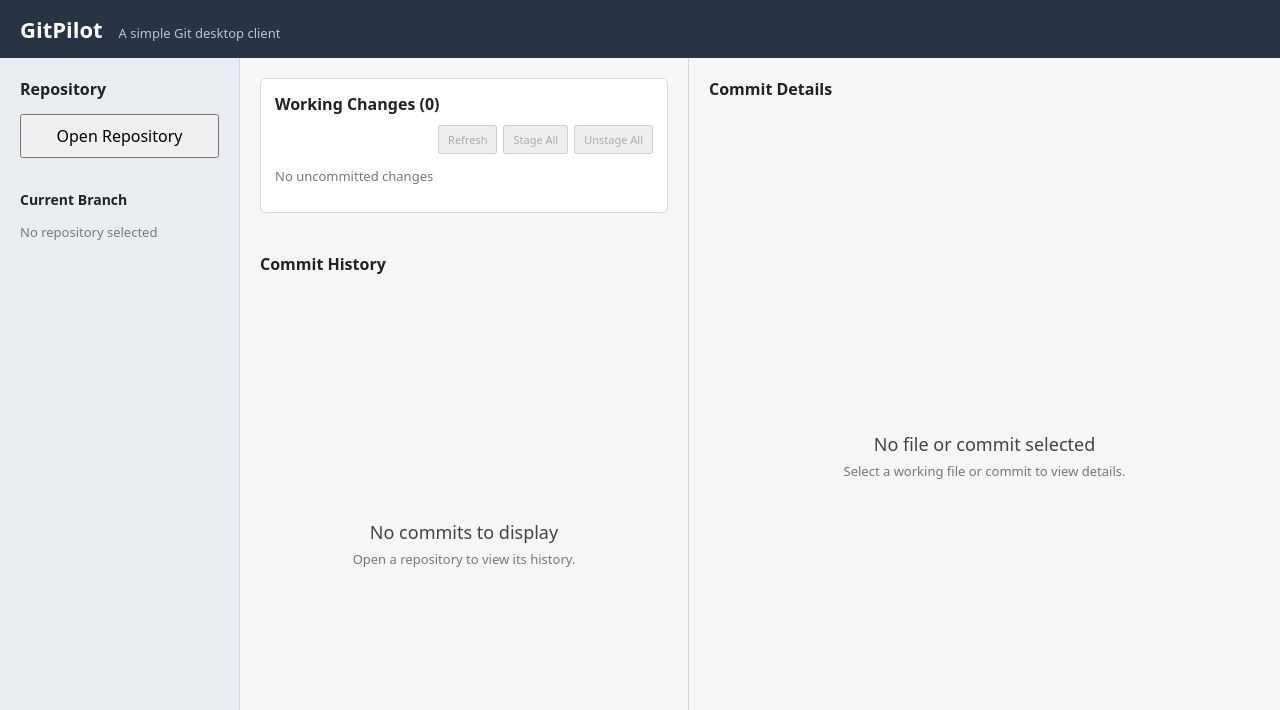
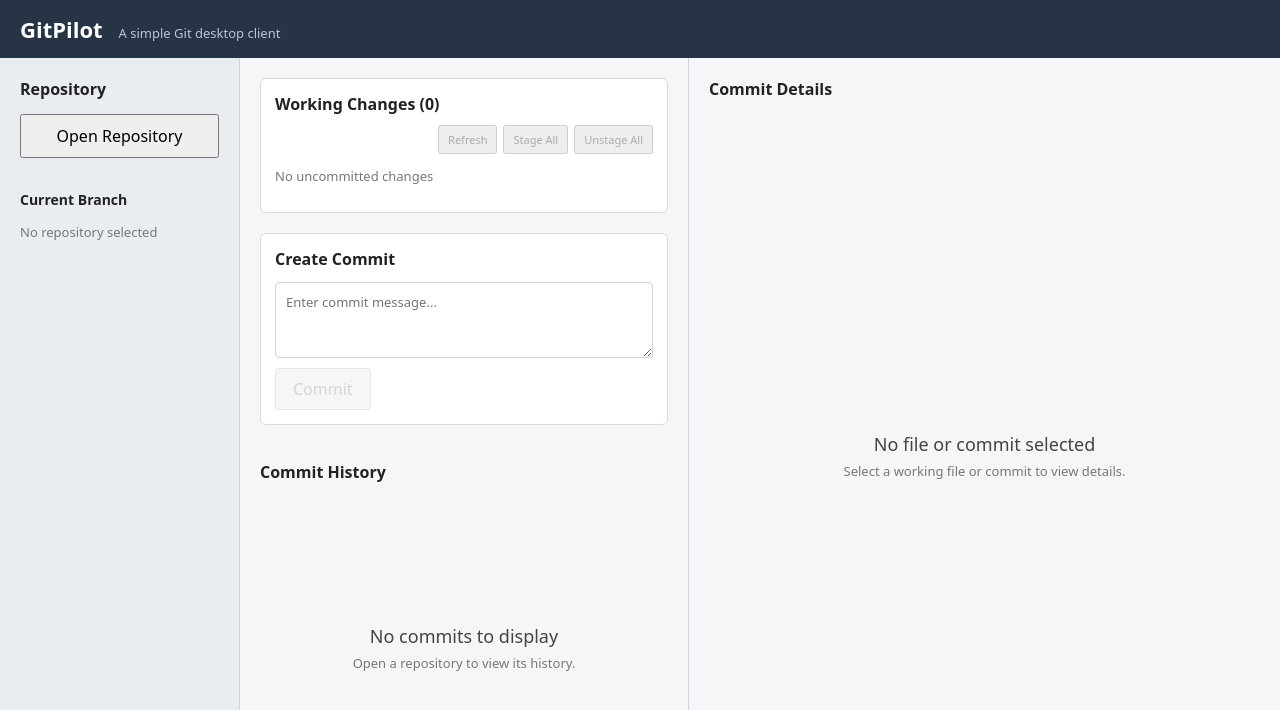
Before and after one commit to opteryx/gitpilot, a React (Vite) app: page / in a window 1280 px wide. Shown: the top 710 px of the page. Built offline with nearby package versions, Linux system fonts and the light colour scheme.

Commit message:
Add commit creation functionality

```diff
--- a/src/App.css
+++ b/src/App.css
@@ -59,7 +59,7 @@ button {
 .app-main {
 	display: grid;
 	grid-template-columns: 240px minmax(0, 35%) minmax(0, 1fr);
-	grid-template-rows: auto minmax(0, 1fr);
+	grid-template-rows: auto auto minmax(0, 1fr);
 	flex: 1;
 	min-height: 0;
 	overflow: hidden;
@@ -67,7 +67,7 @@ button {
 
 .sidebar {
 	grid-column: 1;
-	grid-row: 1 / 3;
+	grid-row: 1 / 4;
 	padding: 20px;
 	background: #e9edf2;
 	border-right: 1px solid #cdd5de;
@@ -83,7 +83,7 @@ button {
 
 .history-panel {
 	grid-column: 2;
-	grid-row: 2;
+	grid-row: 3;
 	display: flex;
 	flex-direction: column;
 	min-width: 0;
@@ -94,7 +94,7 @@ button {
 
 .details-panel {
 	grid-column: 3;
-	grid-row: 1 / 3;
+	grid-row: 1 / 4;
 	display: flex;
 	flex-direction: column;
 	min-width: 0;
@@ -386,7 +386,7 @@ button {
 @media (min-width: 701px) and (max-width: 1200px) {
 	.app-main {
 		grid-template-columns: minmax(0, 1fr) minmax(0, 2fr);
-		grid-template-rows: auto minmax(0, 1fr);
+		grid-template-rows: auto auto minmax(0, 1fr);
 	}
 
 	.sidebar {
@@ -398,7 +398,7 @@ button {
 
 	.history-panel {
 		grid-column: 1;
-		grid-row: 2;
+		grid-row: 2 / 4;
 		padding: 14px;
 		background: #e9edf2;
 		border-right: 1px solid #cdd5de;
@@ -412,9 +412,14 @@ button {
 
 	.details-panel {
 		grid-column: 2;
-		grid-row: 2;
+		grid-row: 3;
 		padding: 14px;
 		border-left: none;
+	}
+
+	.commit-panel-container {
+		grid-column: 2;
+		grid-row: 2;
 	}
 }
 
@@ -529,11 +534,11 @@ button {
 	cursor: default;
 }
 .working-changes-actions {
-    display: flex;
-    flex-wrap: wrap;
-    align-items: center;
-    justify-content: flex-end;
-    gap: 6px;
+	display: flex;
+	flex-wrap: wrap;
+	align-items: center;
+	justify-content: flex-end;
+	gap: 6px;
 }
 
 .working-changes-actions button {
@@ -542,9 +547,60 @@ button {
 	white-space: nowrap;
 }
 
+/* Create commit */
+
+.commit-panel-container {
+	grid-column: 2;
+	grid-row: 2;
+	min-width: 0;
+}
+
+.commit-panel {
+	padding: 14px;
+	margin: 0 20px 16px;
+	background: white;
+	border: 1px solid #d5dbe3;
+	border-radius: 6px;
+}
+
+.commit-panel h2 {
+	margin: 0 0 12px;
+	font-size: 16px;
+}
+
+.commit-message-input {
+	display: block;
+	width: 100%;
+	padding: 10px;
+	margin-bottom: 10px;
+	font: inherit;
+	font-size: 13px;
+	resize: vertical;
+	border: 1px solid #cdd5de;
+	border-radius: 4px;
+}
+
+.commit-panel button {
+	padding: 8px 16px;
+	cursor: pointer;
+}
+
+.commit-panel button:disabled {
+	opacity: 0.5;
+	cursor: default;
+}
+
 /* Single-column layout for narrow windows */
 
 @media (max-width: 700px) {
+	.commit-panel-container {
+		order: 3;
+		width: 100%;
+	}
+
+	.commit-panel {
+		margin: 0 14px 16px;
+	}
 	.sidebar {
 		order: 1;
 	}
@@ -554,12 +610,13 @@ button {
 	}
 
 	.details-panel {
-		order: 3;
+		order: 4;
 	}
 
 	.history-panel {
-		order: 4;
+		order: 5;
 	}
+
 	.app-main {
 		display: flex;
 		flex-direction: column;
--- a/src/App.jsx
+++ b/src/App.jsx
@@ -19,6 +19,8 @@ function App() {
 	const [changesLoading, setChangesLoading] = useState(false);
 	const [selectedWorkingFile, setSelectedWorkingFile] = useState(null);
 	const [workingDiffMode, setWorkingDiffMode] = useState("unstaged");
+	const [commitMessage, setCommitMessage] = useState("");
+	const [commitLoading, setCommitLoading] = useState(false);
 
 	// Separate request IDs prevent stale asynchronous results.
 	const repoRequestId = useRef(0);
@@ -200,6 +202,49 @@ function App() {
 			await refreshWorkingChanges();
 		} catch (err) {
 			setError(String(err));
+		}
+	}
+
+	async function createCommit() {
+		if (!repoPath || !commitMessage.trim() || commitLoading) return;
+
+		try {
+			setCommitLoading(true);
+			setError("");
+
+			await invoke("create_commit", {
+				repoPath,
+				message: commitMessage.trim(),
+			});
+
+			setCommitMessage("");
+
+			const history = await invoke("get_commit_history", {
+				repoPath,
+			});
+
+			const parsedCommits = history
+				.split("\n")
+				.filter(Boolean)
+				.map((line) => {
+					const [sha, date, author, ...messageParts] =
+						line.split("|");
+
+					return {
+						sha,
+						date,
+						author,
+						message: messageParts.join("|"),
+					};
+				});
+
+			setCommits(parsedCommits);
+			clearSelection();
+			await refreshWorkingChanges();
+		} catch (err) {
+			setError(String(err));
+		} finally {
+			setCommitLoading(false);
 		}
 	}
 
@@ -507,6 +552,39 @@ function App() {
 					</div>
 				</section>
 
+				<div className="commit-panel-container">
+					<section className="commit-panel">
+						<h2>Create Commit</h2>
+
+						<textarea
+							className="commit-message-input"
+							placeholder="Enter commit message..."
+							value={commitMessage}
+							onChange={(event) =>
+								setCommitMessage(event.target.value)
+							}
+							rows={3}
+						/>
+
+						<button
+							type="button"
+							onClick={createCommit}
+							disabled={
+								!repoPath ||
+								!commitMessage.trim() ||
+								commitLoading ||
+								!workingChanges.some(
+									(file) =>
+										file.indexStatus !== " " &&
+										file.indexStatus !== "?",
+								)
+							}
+						>
+							{commitLoading ? "Committing..." : "Commit"}
+						</button>
+					</section>
+				</div>
+
 				{/* COMMIT HISTORY — Independent layout section */}
 				<section className="history-panel">
 					<h2>Commit History</h2>
```
Also changed, not shown: 1 other file (tests, documents, lock files or other folders).
